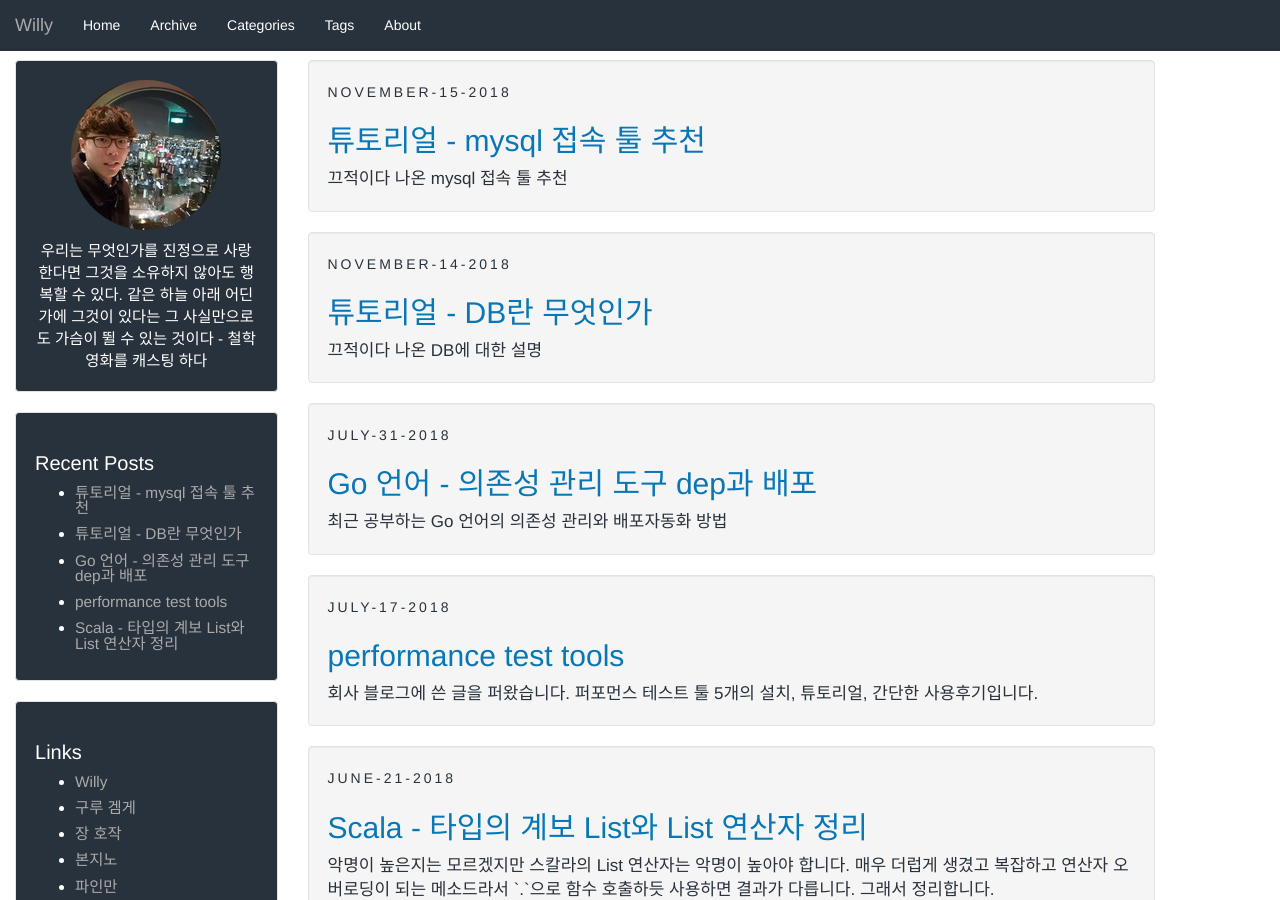
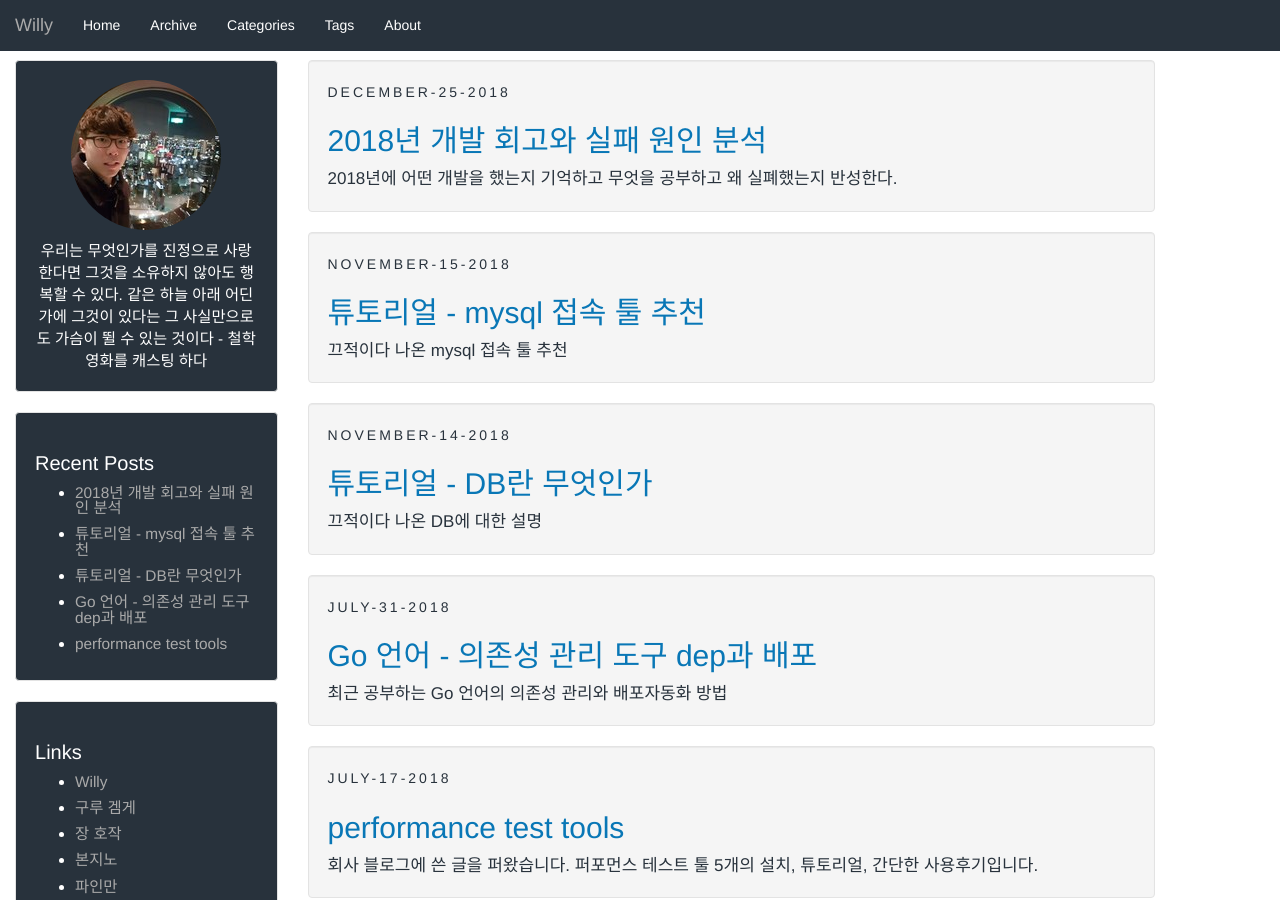
Before and after one commit to qowns8/qowns8.github.io, a Jekyll site: the page built from index.html, in a window 1280 px wide and 900 px high. Built offline with Jekyll 4.4.1, drawn with Linux system fonts in a browser that asks for light colours; the list of posts is cut into pages by our own code; some of the changed lines change nothing that is shown; some of the changed text lies outside the part shown.

Commit message:
2018년 회고

```diff
--- a/_posts/2018-11-15-recommedMysqlTool.md
+++ b/_posts/2018-11-15-recommedMysqlTool.md
@@ -35,33 +35,35 @@ DB를 접속 할 때는 주로 리눅스 계열/윈도우 계열로 설치 방
 ![워크 밴치](https://dev.mysql.com/doc/workbench/en/images/wb-performance-dashboard.png)
 
 mysql 공식 사이트에서 받을 수 있는 툴 입니다. 운영체제 상관 없이 쓸 수 있습니다.
+제일 중요한 장점은 *무료* 툴 입니다. 땡큐 브레이브 하트!
 
 장점
 
 - 원도우, 맥, 리눅스 모든 버전을 지원한다.
 - 컴퓨터에 mysql 설치와 같이 받을 수 있다.
-- 프리더어어엄!!! 무료다.
+- 무료
 
 단점
 
 - 프로그램이 너무 무겁다.
 
+---
 
 ### Jetbrains DataGrip
 
 ![데이터 그리프](https://res.cloudinary.com/canonical/image/fetch/q_auto,f_auto,w_430/https://dashboard.snapcraft.io/site_media/appmedia/2017/11/1.png)
 
-한 번 쓰면 마약 보다 끝기 어려운 Jetbrains에 tool입니다.
+한 번 쓰면 마약 같은 중독성으로 다른 툴은 못 쓰게 하는 툴입니다.
+30일 체험만 가능한 유료 툴이지만 기능이 강력해서 추천합니니다.
 
 장점
 
-- 자동완성, 밑줄, 자동 줄 맞춤, 플러그인 무슨 말이 더 필요할까...
+- 자동완성, 믿줄, 자동 줄 맞춤, 플러그인 무슨 말이 더 필요할까...
 
 단점
 
 - 굳이 이런걸 쓸까? 싶은 다양한 기능 때문에 복잡해 보임
 - 구매를 고민되는 가격
-
 
 ### PhpMyAdmin
 
@@ -71,18 +73,19 @@ mysql 공식 사이트에서 받을 수 있는 툴 입니다. 운영체제 상
 
 장점
 
-- 자료가 많고 생활 코딩같은 곳에 강의가 있다.
+- 자료가 많고 생활 코딩에 강의가 있다.
 
 단점
 
+- 생긴게 별로다
 - 굳이 이걸...
-
 
 ### HeidiSQL
 
 ![heidisql](https://i.stack.imgur.com/Am3kM.jpg)
 
-가볍고 간단하게 쓰기 좋은 윈도용 툴입니다.
+가볍지만 왠 만한 작업은 다하는 윈도용 툴입니다.
+역시 무료하는 장점이 큼니다.
 
 장점
 
@@ -92,8 +95,6 @@ mysql 공식 사이트에서 받을 수 있는 툴 입니다. 운영체제 상
 단점
 
 - only window
-- 보기가 않좋음
-
 
 ### Sequel Pro
 
@@ -109,7 +110,6 @@ mysql 공식 사이트에서 받을 수 있는 툴 입니다. 운영체제 상
 
 - 가끔 입력한 쿼리가 많으면 느려짐
 
-
 # 출처
 
 - https://dev.mysql.com/doc/workbench/en/images/wb-performance-dashboard.png
--- /dev/null
+++ b/_posts/2018-12-25-whatido.md
@@ -0,0 +1,52 @@
+---
+layout: post
+title: 2018년 개발 회고와 실패 원인 분석
+categories: review
+description: 2018년에 어떤 개발을 했는지 기억하고 무엇을 공부하고 왜 실폐했는지 반성한다.
+tags:
+- 개발회고
+---
+
+## 1년 동안에 개발
+
+* 1월: 기록이 없고 기억도 안난다.
+* 2월: 정직원, 이사, 졸업, 일본 3박 4일 등 정신이 없었다.  CI/CD 덕분에 쉘이나 리눅스에 대해 공부
+* 3월: CI/CD를 붙이고 회사에서 하던 프로젝트의 기본 개발은 끝났는데 너무 부실했다.
+* 4월: 코세라 스칼라2를 듣기 시작했다, 회사에서는 오버뷰 페이지를 개발
+* 5월: 새로 사람이 들어오면 지금 API 서버를 스칼라에서 노드로 바꾸고 엔진 서버는 go로 새로 개발한다고 들었다, github 블로그를 만들었다.
+* 6월: 소개팅 어플을 만들기로 했다. 스칼라 코세라를 다 들었다, 친구의 개발을 돕는 단톡방을 만들었다.
+* 7월: Go 공부를 시작했다, 어플 만들기로 한 것이 터졌다.
+* 8월: 슬럼프 시작, Go 공부도 중간에 안하게 되었다. 회사에서는 운영업무를 배웠다.
+* 9월: 추석 지날 때까지 아무것도 안 했고 아무 것도 못했다, 노드로 바꾸는 프로젝트 중간에 참여
+* 10월: 노드, 리액트로  이루어진 프론트, 백앤드의 성능과 문서등을 향상시키는 3개월 프로젝트를 시작 DB 컬럼 표준화와 쿼리 최적화 등을 열심히 했다. 개인적인 자기 계발은 없었다.
+* 11월: 회사가 잠시 공유 오피스로 이동, 3개월 프로젝트는 잠시 킵, 연차를 4개는 사용함, 기능을 신규 개발하고, 집계 테이블과 트리거를 붙임, 자기계발은 없었다.
+* 12월: 여행준비, 보일러 고장으로 정신이 없음 연차도 6개나 씀, 또 새로운 기능을 조금 개발하다 여행감
+
+---
+
+## 반성
+
+2018년은 회사에서 배우고 공부한 것은 많았지만 개인적인 개발 공부가 너무 부족했다. 코세라 1달 짜리 듣고 블로그에 글 몇 개를 회사에서 한가할 때 올린 것이 끝이다. 좀 더 공부하고 포트폴리오를 쌓고, 오픈소스 활동과 개인 프로젝트, 집에 쌓인 전공서적 읽기 등 할 일이 산더미 같은데 그 중에서 한게 없다. 선택과 집중도 필요하지만 성실함이 부족했다.
+
+----
+## 원인
+
+회사일만 보통 정도 해내면 다른 것은 안 해도 된다고 착각했고 그 착각 때문에 회사에서 일이 적을 때 슬럼프도 오고 소통도 잘 안해서 혼나기도 했다.
+
+개발자는 자기계발을 멈추면 안 되고 소통과 노력, 약속을 지키는 자세 등이 중요한데 이중 제대로 한 것이 없다. 내년에는 정직원 되서, 인센티브 받았다고, 연봉 올랐다고 자만하지 않고 겸손한 자세로 게을러지지 말아야겠다.
+
+---
+## 내년 계획
+
+여행에 와서 충분히 리프레시를 했고 나 자신에 대해 다시 생각해보는 시간을 가졌다.
+
+그리고 다음 주제로 한다라트를 한 번해봤다.
+
+|:-----|:-----|:-----|
+| 풀스택 개발 | 미래 준비 | 영어 |
+| 포트폴리오 | 시니어 같은 주니어 개발자	| 취미 |
+| 기본기	| 업무, 소통 능력 |	정신 |
+
+머릿 속이 정리되는게 꽤 괜찮았지만 계획은 계획에 불과하다.
+
+실천과, 어떤게 더 중요한지 선택과 집중이 1, 2번 째로 중요하다고 생각한다.
```
